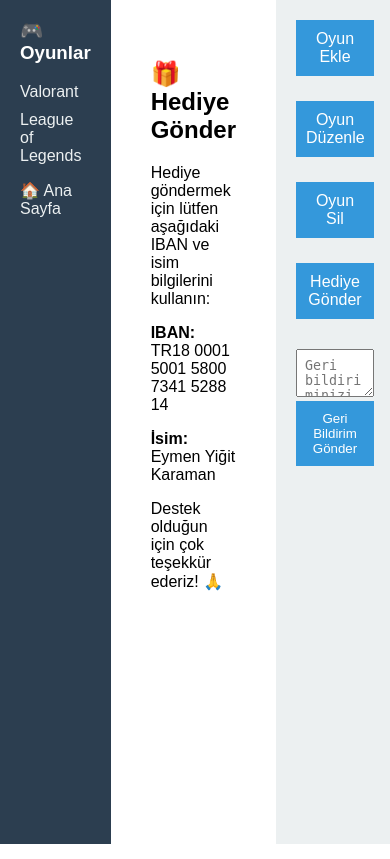
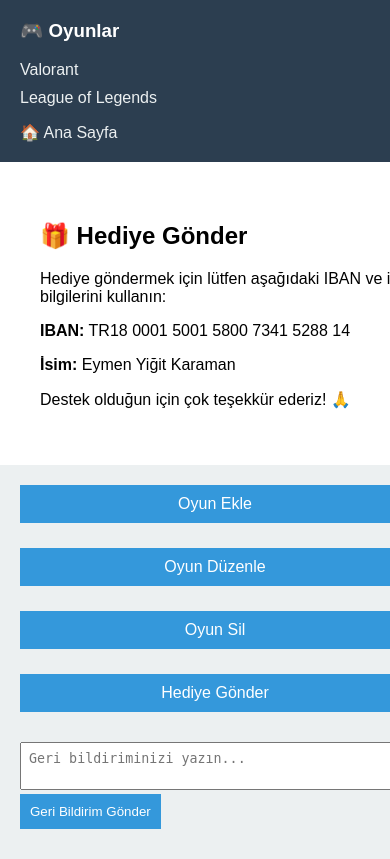
Before and after one commit to KeroRy1/KeroGame, a Flask app: page /gift in a window 390 px wide; the page is wider, and only the part inside the window is pictured. Run offline with Flask 3, Linux system fonts and the light colour scheme.

Commit message:
Update style.css

```diff
--- a/static/style.css
+++ b/static/style.css
@@ -76,3 +76,15 @@ body {
     margin-top: 5px;
     box-sizing: border-box;
 }
+
+@media (max-width: 768px) {
+    .container {
+        flex-direction: column;
+    }
+    .sidebar, .actions {
+        width: 100%;
+    }
+    .main {
+        width: 100%;
+    }
+}
```
